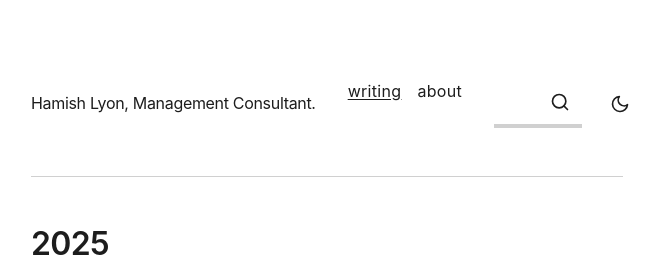
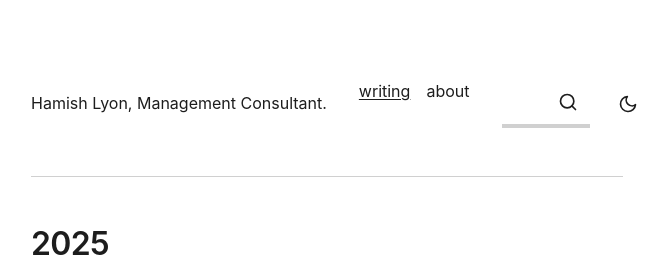
Before and after one commit to HamishFrostLyon/hamishfrostlyon.github.io, a Jekyll site: the page built from writing.html, in a window 1280 px wide. Shown: the top 274 px of the page, without its empty margins (313-981 px from the left). Built offline with Jekyll 4.4.1, drawn with Linux system fonts in a browser that asks for light colours.

Commit message:
Eliminate CSS inheritance conflicts for header alignment
Replaced \!important overrides with unified reset approach for h1 and nav a
elements. Both now share identical computed styles:
- font-size: 1rem
- font-weight: 400
- line-height: 1.2
- letter-spacing: 0
- vertical-align: baseline

This ensures perfect alignment in flexbox container without brittle overrides.

🤖 Generated with [Claude Code](https://claude.ai/code)

Co-Authored-By: Claude <noreply@anthropic.com>

```diff
--- a/_sass/_layout.scss
+++ b/_sass/_layout.scss
@@ -3,11 +3,11 @@
   margin: 0 auto;
   padding: $spacing-unit;
 
-    @include respond-to('tablet') {
+  @include respond-to("tablet") {
     padding: $spacing-unit * 1.5;
   }
 
-    @include respond-to('desktop') {
+  @include respond-to("desktop") {
     padding: $spacing-unit * 2;
   }
 }
@@ -21,36 +21,47 @@ header {
   border-bottom: 1px solid var(--border-color);
   margin-bottom: 2rem;
 
-    @include respond-to('tablet') {
+  @include respond-to("tablet") {
     padding: 2rem 0 2.5rem 0;
     margin-bottom: 2.5rem;
     gap: 1.5rem;
   }
 
-    @include respond-to('desktop') {
+  @include respond-to("desktop") {
     padding: 2.5rem 0 3rem 0;
     margin-bottom: 3rem;
     gap: 2rem;
   }
 
-    h1 {
+  // Reset both h1 and nav a to identical baseline styles
+  h1,
+  nav a {
+    font-family: inherit;
     font-size: 1rem;
     font-weight: 400;
+    line-height: $line-height-heading;
+    letter-spacing: 0;
     margin: 0;
-        flex-shrink: 0;
-
-        a {
+    padding: 0;
+    border: 0;
+    background: transparent;
     color: var(--text-color);
     text-decoration: none;
+    display: inline;
+    vertical-align: baseline;
+    flex-shrink: 0;
+  }
+
+  h1 a {
+    color: inherit;
+    text-decoration: inherit;
 
     &:hover {
-                color: var(--text-color);
       opacity: 0.7;
     }
 
     &:visited {
-                color: var(--text-color);
-            }
+      color: inherit;
     }
   }
 }
@@ -61,11 +72,6 @@ nav {
   gap: 1rem;
 
   a {
-        color: var(--text-color) !important;
-        text-decoration: none !important;
-        font-size: 1rem;
-        font-weight: 400;
-        line-height: $line-height-heading;
     @include transition(opacity);
 
     &:hover {
@@ -73,8 +79,7 @@ nav {
     }
 
     &.active {
-            font-weight: 400;
-            text-decoration: underline !important;
+      text-decoration: underline;
     }
   }
 }
@@ -126,15 +131,15 @@ body {
   padding: 0.5rem;
   display: flex;
   gap: 0.25rem;
-    box-shadow: 0 2px 8px rgba(0,0,0,0.1);
+  box-shadow: 0 2px 8px rgba(0, 0, 0, 0.1);
   z-index: 100;
 
-    @include respond-to('tablet') {
+  @include respond-to("tablet") {
     bottom: 1.5rem;
     right: 1.5rem;
   }
 
-    @include respond-to('desktop') {
+  @include respond-to("desktop") {
     bottom: 2rem;
     right: 2rem;
   }
```
Lines whose indentation alone changed are shown as unchanged.
